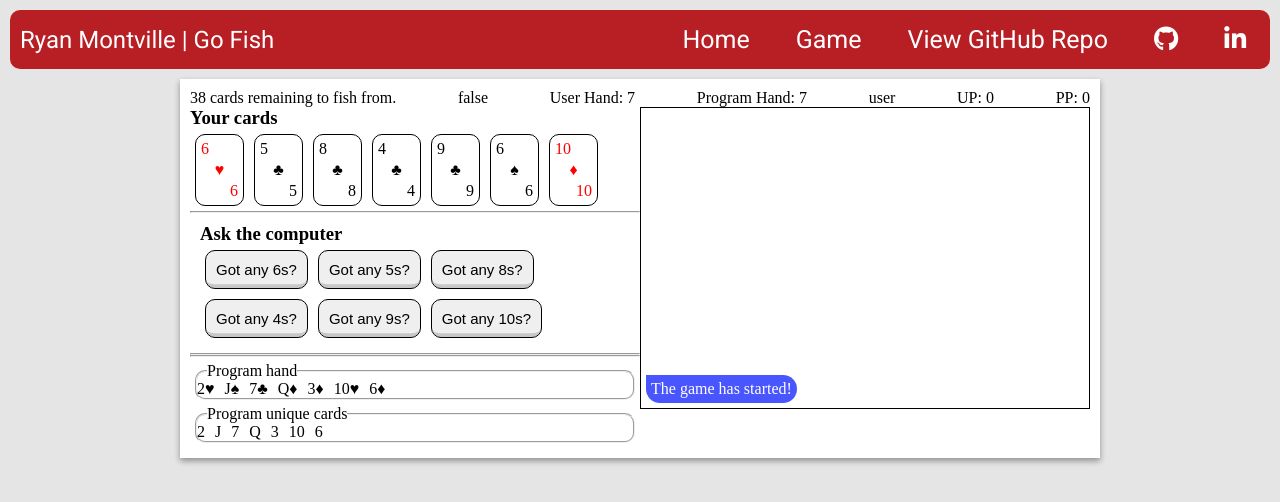
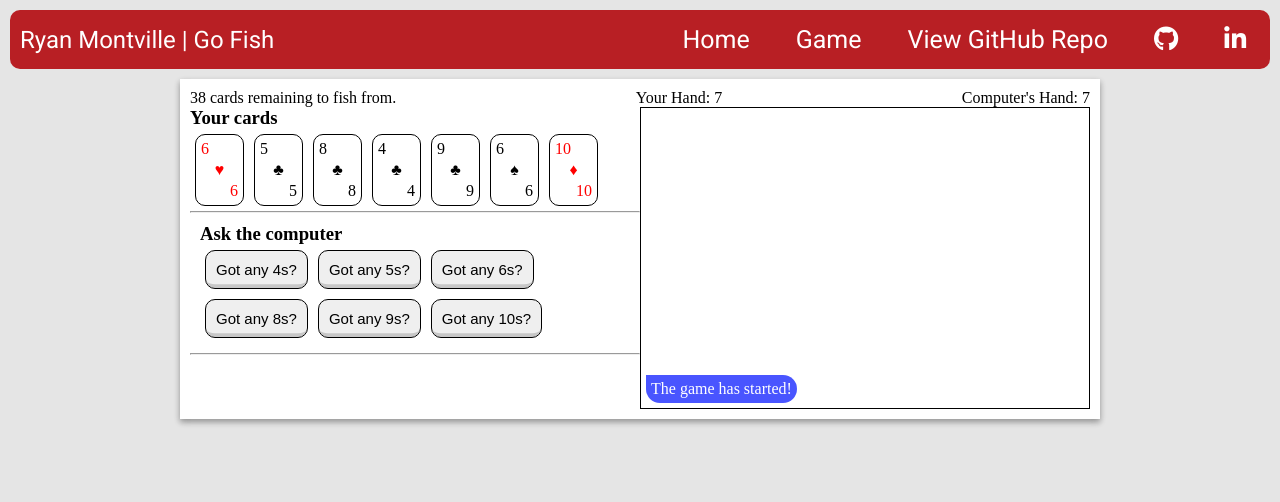
Before and after one commit to RyanMontville/go-fish, an Angular app: page /game in a window 1280 px wide. Shown: the top 502 px of the page. Built offline with nearby package versions, Linux system fonts and the light colour scheme.

Commit message:
making the UI better

```diff
--- a/src/app/app.component.html
+++ b/src/app/app.component.html
@@ -1,5 +1,5 @@
 <nav class="navbar">
-    <div class="logo"><a href="https://ryanmontville.github.io/">Ryan Montville</a><span class="extra-nav-text"> | Go Fish</span></div>
+    <div class="logo"><a href="https://ryanmontville.github.io/">Ryan Montville</a><span class="extra-nav-text"> | <a (click)="goHome()">Go Fish</a></span></div>
     <ul class="nav-links">
         <input
           type="checkbox"
--- a/src/app/end-screen/end-screen.component.html
+++ b/src/app/end-screen/end-screen.component.html
@@ -1,11 +1,13 @@
 <main>
     <h3>{{outcomeMessage}}</h3>
     <fieldset>
-        <legend>User Pairs</legend>
+        <legend>Your pairs - {{userPairs.length}}</legend>
         <span *ngFor="let pair of userPairs">{{formatCardRank(pair)}}</span>
     </fieldset>
     <fieldset>
-        <legend>Program Pairs</legend>
+        <legend>The computer's pairs - {{programPairs.length}}</legend>
         <span *ngFor="let pair of programPairs">{{formatCardRank(pair)}}</span>
     </fieldset>
+    <button class="btn green" routerLink="/game">Play Again</button>
+    <button class="btn blue" routerLink="/">Go Home</button>
 </main>
--- a/src/app/game-screen/game-screen.component.html
+++ b/src/app/game-screen/game-screen.component.html
@@ -2,12 +2,8 @@
     <section id="stats">
         <span *ngIf="cardsRemainingInDeck>0">{{cardsRemainingInDeck}} cards remaining to fish from.</span>
         <span *ngIf="cardsRemainingInDeck===0">There are no cards left to fish from.</span>
-        <span *ngIf="gameOver">GAME OVER</span> {{gameOver}}
-        <span>User Hand: {{userHand.length}}</span>
-        <span>Program Hand: {{programHand.length}}</span>
-        <span>{{playerTurn}}</span>
-        <span>UP: {{userPairs.length}}</span>
-        <span>PP: {{programPairs.length}}</span>
+        <span>Your Hand: {{userHand.length}}</span>
+        <span>Computer's Hand: {{programHand.length}}</span>
     </section>
     <section id="player">
         <h3 *ngIf="userHand.length!==0">Your cards</h3>
@@ -20,7 +16,8 @@
         </section>
         <hr />
         <article *ngIf="playerTurn==='user'">
-            <h3>Ask the computer</h3>
+            <h3 *ngIf="userHand.length!==0">Ask the computer</h3>
+            <h3 *ngIf="userHand.length===0">You are out of cards, but it's still your turn, so draw a card.</h3>
             <button *ngFor="let card of userUniqueCards" (click)="userAsk(card)" class="btn">Got any
                 {{formatCardRank(card)}}s?</button>
         </article>
@@ -35,21 +32,12 @@
         </article>
         <hr />
         <fieldset *ngIf="userPairs.length!==0">
-            <legend>Your pairs</legend>
+            <legend>Your pairs - {{userPairs.length}}</legend>
             <span *ngFor="let card of userPairs">{{formatCardRank(card)}}</span>
         </fieldset>
         <fieldset *ngIf="programPairs.length!==0">
-            <legend>The computer's pairs</legend>
+            <legend>The computer's pairs - {{programPairs.length}}</legend>
             <span *ngFor="let card of programPairs">{{formatCardRank(card)}}</span>
-        </fieldset>
-        <hr />
-        <fieldset class="program-testing">
-            <legend>Program hand</legend>
-            <div *ngFor="let card of programHand">{{card.getCard()}}</div>
-        </fieldset>
-        <fieldset class="program-testing">
-            <legend>Program unique cards</legend>
-            <div *ngFor="let card of programUniqueCards">{{formatCardRank(card)}}</div>
         </fieldset>
 
 
--- a/src/app/game-screen/game-screen.component.ts
+++ b/src/app/game-screen/game-screen.component.ts
@@ -54,6 +54,7 @@ export class GameScreenComponent implements OnInit {
       this.addMessage('right', 'I got 4 ' + this.formatCardRank(card.getRank()) + 's')
       this.userUniqueCards = this.userUniqueCards.filter(rank => rank != card.getRank());
     }
+    this.userUniqueCards = this.userUniqueCards.sort(function(a,b){return a-b;});
     this.cardsRemainingInDeck = this.deck.getDeckSize();
   }
 
@@ -67,6 +68,7 @@ export class GameScreenComponent implements OnInit {
       this.addMessage('left', 'I got 4 ' + this.formatCardRank(card.getRank()) + 's')
       this.programUniqueCards = this.programUniqueCards.filter(rank => rank != card.getRank());
     }
+    this.programUniqueCards = this.programUniqueCards.sort(function(a,b){return a-b;});
     this.cardsRemainingInDeck = this.deck.getDeckSize();
   }
 
```
